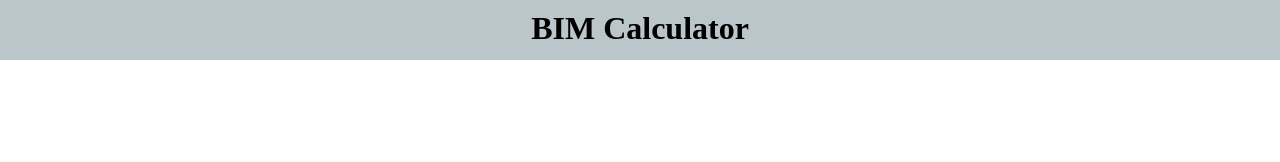
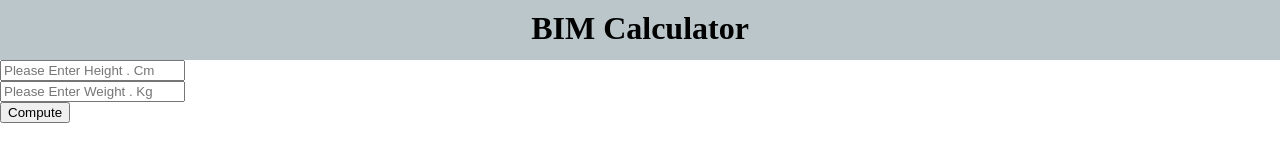
Before and after one commit to mmjsys/BMI-Calculator-js, a plain HTML site: page index.html in a window 1280 px wide. Drawn offline with Linux system fonts and the light colour scheme.

Commit message:
add form for inputs

```diff
--- a/index.html
+++ b/index.html
@@ -11,5 +11,18 @@
             <h1>BIM Calculator</h1>
         </div>
     </header>
+    <main>
+        <div class="form-card">
+            <input type="number" name="" id="Height" placeholder="Please Enter Height . Cm">
+            <br>
+            <input type="number" name="" id="Weight" placeholder="Please Enter Weight . Kg">
+            <br>
+            <button id="btn">Compute</button>
+        </div>
+        <div class="text">
+            <h2 id="res"></h2>
+        </div>
+    </main>
+    <script type="text/javascript" src="./BMI.js"></script>
 </body>
 </html>
```
